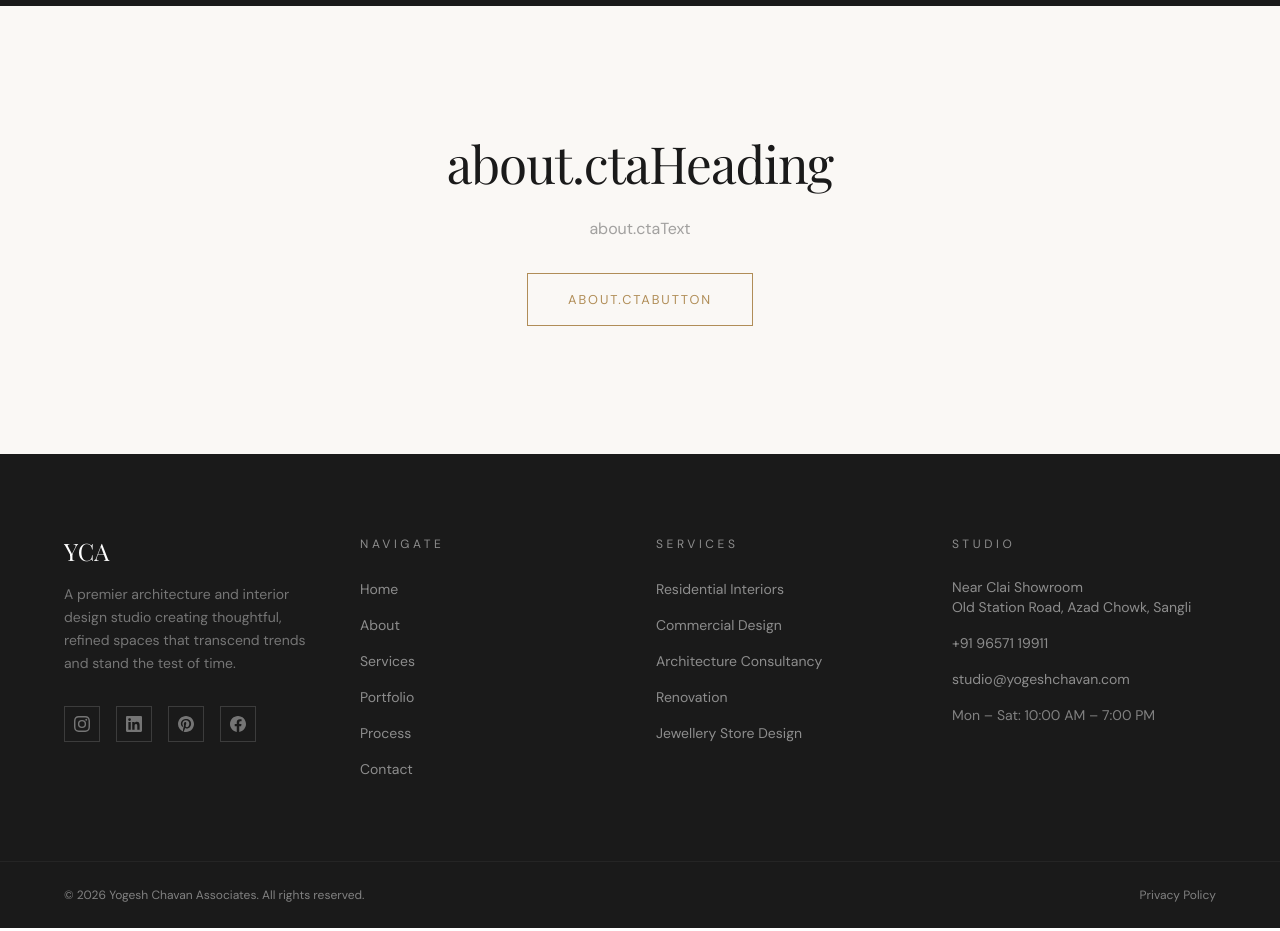
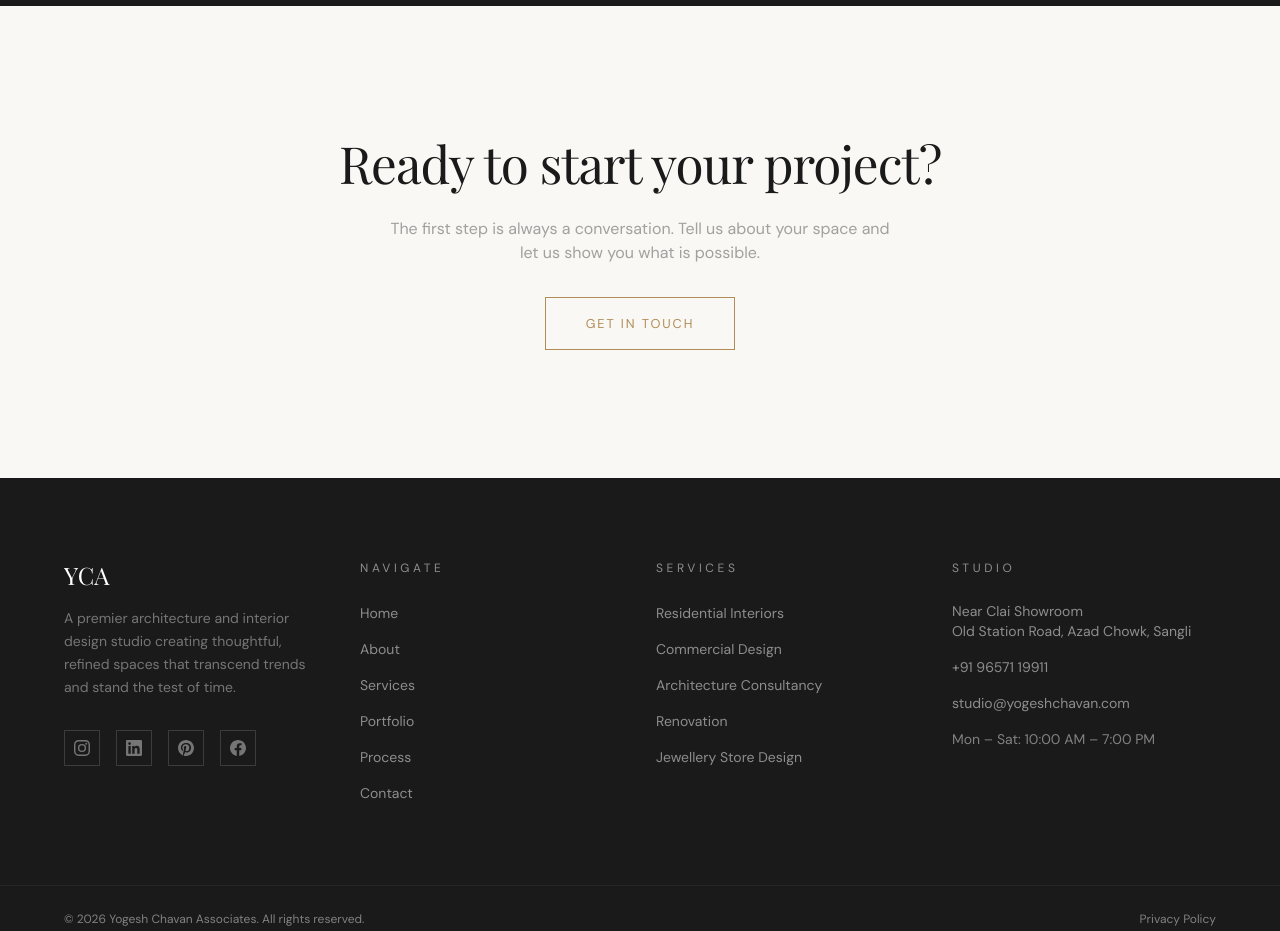
Before and after one commit to Arnavpk/YCA-architect-firm, a Next.js app: page /about in a window 1280 px wide. Shown: the part 3000-3931 px from the top of the page. Built offline with nearby package versions, Linux system fonts and the light colour scheme; a web font is replaced by a local one.

Commit message:
cta buttons

```diff
--- a/src/data/translations.js
+++ b/src/data/translations.js
@@ -209,6 +209,9 @@ export const translations = {
       teamSubtitle:
         'A collective of architects, designers, and makers who share a passion for transforming spaces.',
       imageAlt: 'YCA Studio',
+      ctaHeading: 'Ready to start your project?',
+      ctaText: 'The first step is always a conversation. Tell us about your space and let us show you what is possible.',
+      ctaButton: 'Get in Touch',
     },
 
     /* ═══════════════════════════════════════
@@ -813,6 +816,9 @@ export const translations = {
       teamSubtitle:
         'जागा बदलण्याची आवड बाळगणारे वास्तुविशारद, डिझायनर आणि कलाकार यांचा एक संग्रह.',
       imageAlt: 'YCA स्टुडिओ',
+      ctaHeading: 'तुमचा प्रकल्प सुरू करायला तयार?',
+      ctaText: 'पहिले पाऊल नेहमी संवादच असतो. तुमच्या जागेबद्दल सांगा आणि काय शक्य आहे ते आम्हाला दाखवू द्या.',
+      ctaButton: 'संपर्क साधा',
     },
 
     servicesPage: {
```
